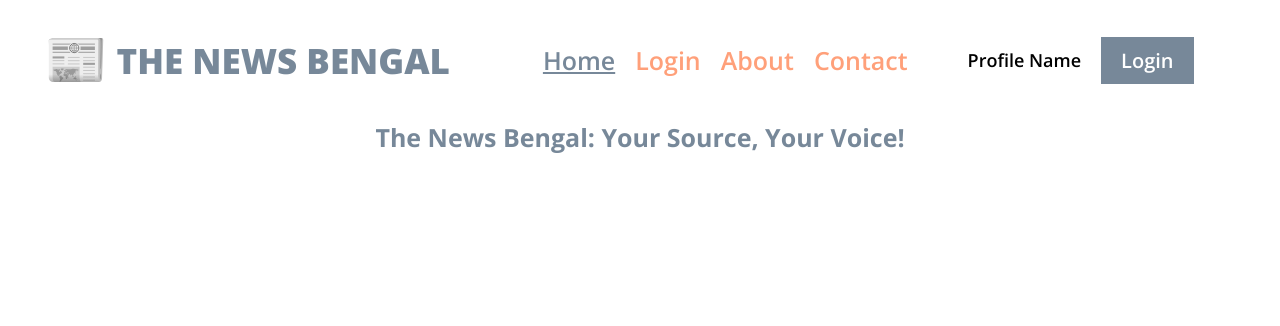
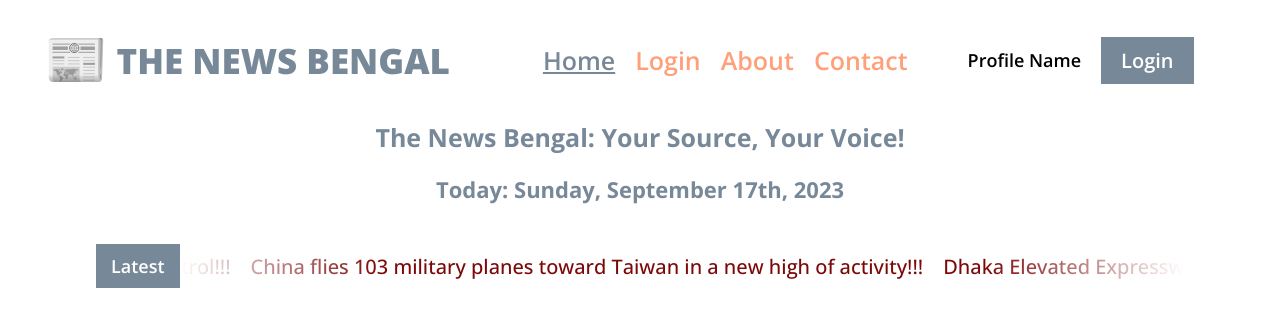
Before and after one commit to Developer-Sahariar-Reza/auth-system, a React (Vite) app: page / in a window 1280 px wide. Shown: the top 326 px of the page. Built offline with nearby package versions, Linux system fonts and the light colour scheme.

Commit message:
slogan, time and marquee added

```diff
--- a/package.json
+++ b/package.json
@@ -11,6 +11,7 @@
   },
   "dependencies": {
     "firebase": "^10.4.0",
+    "moment": "^2.29.4",
     "react": "^18.2.0",
     "react-dom": "^18.2.0",
     "react-fast-marquee": "^1.6.0",
--- a/src/pages/Shared/Header/Header.css
+++ b/src/pages/Shared/Header/Header.css
@@ -5,6 +5,9 @@
   display: flex;
   justify-content: space-around;
   align-items: center;
+  position: sticky;
+  top: 0px;
+  background-color: white;
 }
 
 .logo-container {
@@ -31,3 +34,34 @@
   font-weight: 700;
   color: lightslategray;
 }
+
+.time h4 {
+  text-align: center;
+  font-size: 22px;
+  font-weight: 700;
+  color: lightslategray;
+  margin: 20px 0;
+}
+
+.breaking-news-container {
+  width: 85%;
+  margin: 10px auto;
+  display: flex;
+  justify-content: center;
+  align-items: center;
+  padding: 20px;
+}
+
+.breaking-news-container h4 {
+  background-color: lightslategray;
+  color: white;
+  padding: 10px 15px;
+  font-size: 18px;
+  font-weight: 600;
+}
+.breaking-news-container p {
+  font-size: 20px;
+  font-weight: 500;
+  margin-right: 20px;
+  color: rgb(124, 8, 8);
+}
--- a/src/pages/Shared/Header/Header.jsx
+++ b/src/pages/Shared/Header/Header.jsx
@@ -2,6 +2,7 @@ import React from "react";
 import "./Header.css";
 import logo from "../../../assets/icon/logo.svg";
 import NavigationMenu from "../NavigationMenu/NavigationMenu";
+import moment from "moment";
 import Marquee from "react-fast-marquee";
 
 const Header = () => {
@@ -24,8 +25,33 @@ const Header = () => {
         <div className="slogan">
           <h3>The News Bengal: Your Source, Your Voice!</h3>
         </div>
-        <div className="time"></div>
-        <div className="breaking-news"></div>
+
+        <div className="time">
+          <h4>Today: {moment().format("dddd, MMMM Do, YYYY")}</h4>
+        </div>
+
+        <div className="breaking-news-container">
+          <h4>Latest</h4>
+          <Marquee
+            className="breaking-newses"
+            speed={100}
+            gradient={true}
+            pauseOnHover={true}
+          >
+            <p>
+              Dengue deaths, patients on the rise as local govt can't control!!!
+            </p>
+
+            <p>
+              China flies 103 military planes toward Taiwan in a new high of
+              activity!!!
+            </p>
+
+            <p>Dhaka Elevated Expressway: BRTC bus service kicks off!!!</p>
+
+            <p>EU fines TikTok 345 million euros over child data!!!</p>
+          </Marquee>
+        </div>
       </section>
     </header>
   );
```
Also changed, not shown: 1 other file (tests, documents, lock files or other folders).
